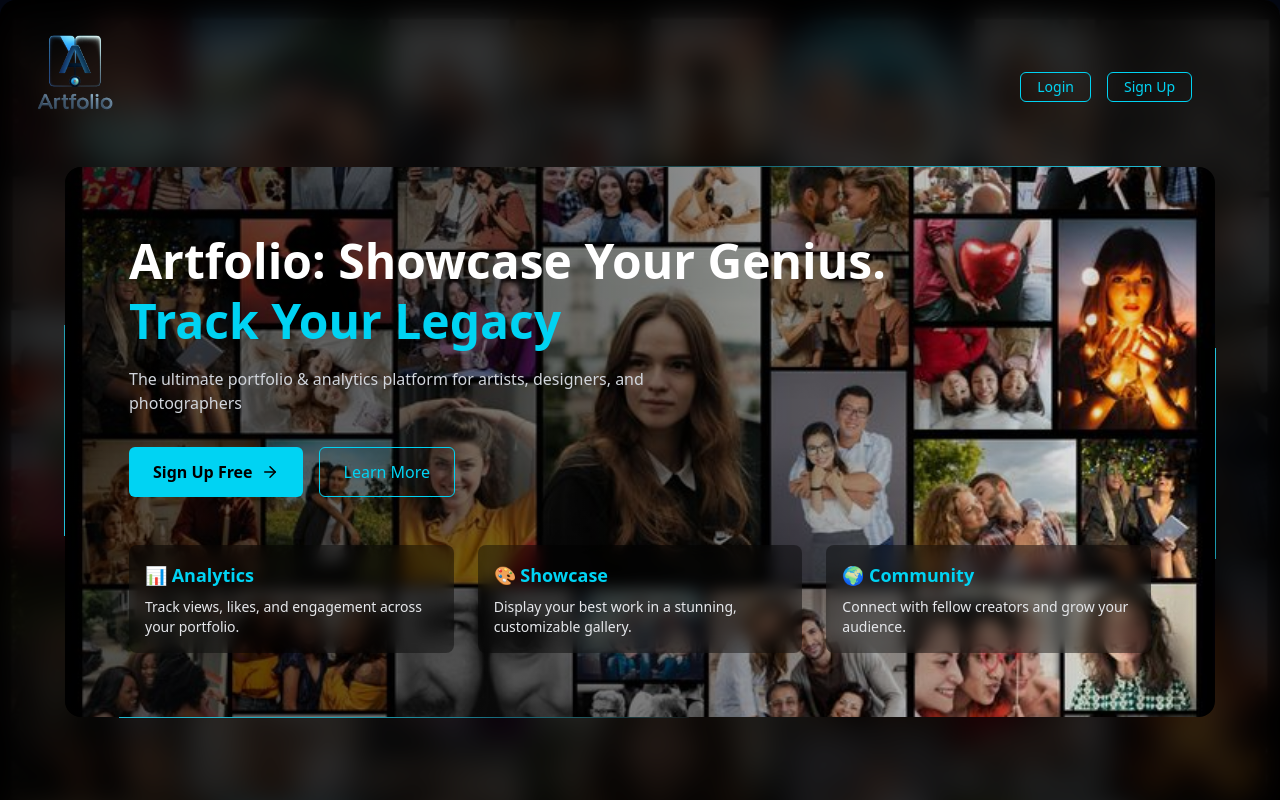
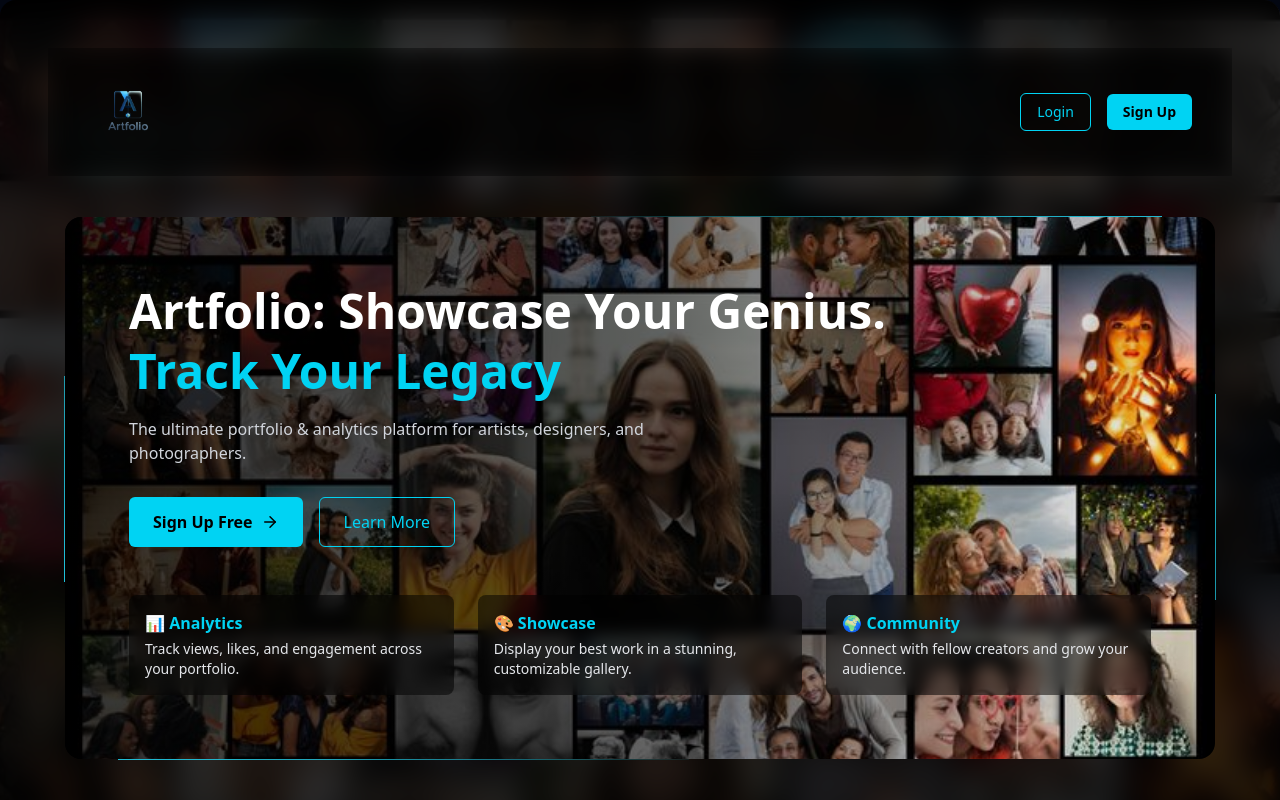
Before and after one commit to nerokome/Artfolio, a Next.js app: page / in a window 1280 px wide. Shown: the top 800 px of the page. Built offline with nearby package versions, Linux system fonts and the light colour scheme.

Commit message:
top blue covering

```diff
--- a/app/components/Features.tsx
+++ b/app/components/Features.tsx
@@ -39,7 +39,7 @@ const Features = () => {
   ];
 
   return (
-    <section className="mx-auto mt-20 max-w-6xl px-6">
+    <section className="mx-auto mt-20 max-w-6xl ">
       {/* Section Heading */}
       <div className="text-center mb-12">
         <h2 className="text-3xl sm:text-4xl font-bold text-white">
@@ -60,7 +60,7 @@ const Features = () => {
             <div className="flex items-center justify-center text-3xl mb-4">
               {f.icon}
             </div>
-            <h3 className="font-semibold text-lg text-white">{f.title}</h3>
+            <h3 className="font-semibold text-sm sm:text-lg text-white">{f.title}</h3>
             <p className="mt-2 text-sm text-gray-300">{f.description}</p>
           </div>
         ))}
--- a/app/components/Hero.tsx
+++ b/app/components/Hero.tsx
@@ -1,56 +1,63 @@
 import React from "react";
-import { ArrowRight } from "lucide-react"; // optional icon library
+import { ArrowRight } from "lucide-react";
 
 const Hero = () => {
   return (
-    <section className="relative mx-auto mt-10 max-w-6xl rounded-2xl p-[1px] animated-border">
+    <section className="relative mx-auto mt-6 sm:mt-10 max-w-6xl rounded-2xl p-[1px] animated-border">
       <div
-        className="relative z-30 rounded-2xl overflow-hidden"
+        className="relative z-30 overflow-hidden rounded-2xl"
         style={{
           backgroundImage: "url('/fotos.jpg')",
           backgroundSize: "cover",
           backgroundPosition: "center",
         }}
       >
-        {/* Overlay */}
-        <div className="absolute inset-0 bg-gradient-to-r from-black/70 via-black/50 to-transparent" />
 
-        {/* Content */}
-        <div className="relative z-10 p-12 sm:p-16 text-center sm:text-left">
-          <h2 className="text-4xl sm:text-5xl font-extrabold leading-tight text-white animate-fadeIn">
-            Artfolio: Showcase Your Genius. <br />
+        <div className="absolute inset-0 bg-gradient-to-b sm:bg-gradient-to-r from-black/80 via-black/60 to-transparent" />
+        <div className="relative z-10 px-6 py-10 sm:p-16 text-center sm:text-left">
+          <h2 className="text-3xl sm:text-5xl font-extrabold leading-tight text-white animate-fadeIn">
+            Artfolio: Showcase Your Genius.
+            <br />
             <span className="text-cyan-400">Track Your Legacy</span>
           </h2>
 
-          <p className="mt-4 max-w-xl text-gray-300 animate-slideUp">
+          <p className="mt-4 mx-auto sm:mx-0 max-w-md sm:max-w-xl text-sm sm:text-base text-gray-300 animate-slideUp">
             The ultimate portfolio & analytics platform for artists, designers,
-            and photographers
+            and photographers.
           </p>
 
-          {/* CTA Buttons */}
-          <div className="mt-8 flex flex-col sm:flex-row gap-4 justify-center sm:justify-start">
-            <button className="rounded-md bg-cyan-400 px-6 py-3 text-black font-semibold hover:bg-cyan-300 transition flex items-center gap-2">
+
+          <div className="mt-6 sm:mt-8 flex flex-col sm:flex-row gap-4 justify-center sm:justify-start">
+            <button className="w-full sm:w-auto rounded-md bg-cyan-400 px-6 py-3 text-black font-semibold hover:bg-cyan-300 transition flex items-center justify-center gap-2">
               Sign Up Free <ArrowRight size={18} />
             </button>
 
-            <button className="rounded-md border border-cyan-400 px-6 py-3 text-cyan-400 hover:bg-cyan-400 hover:text-black transition">
+            <button className="w-full sm:w-auto rounded-md border border-cyan-400 px-6 py-3 text-cyan-400 hover:bg-cyan-400 hover:text-black transition">
               Learn More
             </button>
           </div>
 
-          {/* Feature Highlights */}
-          <div className="mt-12 grid grid-cols-1 sm:grid-cols-3 gap-6 text-gray-200">
-            <div className="p-4 rounded-lg bg-black/40 backdrop-blur-sm hover:bg-black/60 transition">
-              <h3 className="text-lg font-semibold text-cyan-400">📊 Analytics</h3>
-              <p className="text-sm mt-2">Track views, likes, and engagement across your portfolio.</p>
+
+          <div className="mt-10 sm:mt-12 grid grid-cols-1 sm:grid-cols-3 gap-4 sm:gap-6 text-gray-200">
+            <div className="p-4 rounded-lg bg-black/50 backdrop-blur-sm hover:bg-black/60 transition">
+              <h3 className="text-base font-semibold text-cyan-400">📊 Analytics</h3>
+              <p className="text-sm mt-1">
+                Track views, likes, and engagement across your portfolio.
+              </p>
             </div>
-            <div className="p-4 rounded-lg bg-black/40 backdrop-blur-sm hover:bg-black/60 transition">
-              <h3 className="text-lg font-semibold text-cyan-400">🎨 Showcase</h3>
-              <p className="text-sm mt-2">Display your best work in a stunning, customizable gallery.</p>
+
+            <div className="p-4 rounded-lg bg-black/50 backdrop-blur-sm hover:bg-black/60 transition">
+              <h3 className="text-base font-semibold text-cyan-400">🎨 Showcase</h3>
+              <p className="text-sm mt-1">
+                Display your best work in a stunning, customizable gallery.
+              </p>
             </div>
-            <div className="p-4 rounded-lg bg-black/40 backdrop-blur-sm hover:bg-black/60 transition">
-              <h3 className="text-lg font-semibold text-cyan-400">🌍 Community</h3>
-              <p className="text-sm mt-2">Connect with fellow creators and grow your audience.</p>
+
+            <div className="p-4 rounded-lg bg-black/50 backdrop-blur-sm hover:bg-black/60 transition">
+              <h3 className="text-base font-semibold text-cyan-400">🌍 Community</h3>
+              <p className="text-sm mt-1">
+                Connect with fellow creators and grow your audience.
+              </p>
             </div>
           </div>
         </div>
--- a/app/components/Navbar.tsx
+++ b/app/components/Navbar.tsx
@@ -1,33 +1,73 @@
+"use client";
+
+import { useState } from "react";
 import Link from "next/link";
 import Image from "next/image";
+import { Menu, X } from "lucide-react";
 
 export function Navbar() {
+  const [open, setOpen] = useState(false);
+
   return (
-    <nav className="flex items-center justify-between px-10 py-6">
-       <Link href="/">
-      <div className="fixed top-0 left-0 z-50">
+    <nav className=" w-full backdrop-blur-md">
+      <div className="mx-auto flex w-full items-center justify-between px-4 py-3 sm:px-10 sm:py-6">
+        <Link href="/" className="flex items-center">
           <Image
             src="/rarrr.png"
             alt="Artfolio Logo"
-          width={150}
-          height={150}
+            width={120}
+            height={120}
             priority
+            className="h-10 w-auto sm:h-20"
           />
-      </div>
         </Link>
 
-      <div className="flex items-center gap-4 text-sm text-gray-300">
+        <div className="hidden sm:flex items-center gap-4 text-sm">
           <Link href="/auth/login">
-          <button className="rounded-md border border-cyan-400 px-4 py-1 text-cyan-400 hover:bg-cyan-400 hover:text-black transition">
+            <button className="rounded-md border border-cyan-400 px-4 py-2 text-cyan-400 transition hover:bg-cyan-400 hover:text-black">
               Login
             </button>
           </Link>
+
           <Link href="/auth/signup">
-          <button className="rounded-md border border-cyan-400 px-4 py-1 text-cyan-400 hover:bg-cyan-400 hover:text-black transition">
+            <button className="rounded-md bg-cyan-400 px-4 py-2 font-semibold text-black transition hover:bg-cyan-300">
               Sign Up
             </button>
           </Link>
         </div>
+
+        {/* Mobile Hamburger */}
+        <button
+          onClick={() => setOpen(!open)}
+          className="sm:hidden text-cyan-400"
+          aria-label="Toggle menu"
+        >
+          {open ? <X size={28} /> : <Menu size={28} />}
+        </button>
+      </div>
+
+      {/* Mobile Menu */}
+      {open && (
+        <div className="sm:hidden border-t border-white/10 bg-black/90 backdrop-blur-md">
+          <div className="flex flex-col gap-4 px-6 py-6">
+            <Link
+              href="/auth/login"
+              onClick={() => setOpen(false)}
+              className="rounded-md border border-cyan-400 py-3 text-center text-cyan-400 transition hover:bg-cyan-400 hover:text-black"
+            >
+              Login
+            </Link>
+
+            <Link
+              href="/auth/signup"
+              onClick={() => setOpen(false)}
+              className="rounded-md bg-cyan-400 py-3 text-center font-semibold text-black transition hover:bg-cyan-300"
+            >
+              Sign Up
+            </Link>
+          </div>
+        </div>
+      )}
     </nav>
   );
 }
--- a/app/dashboard/analyticsdash/page.tsx
+++ b/app/dashboard/analyticsdash/page.tsx
@@ -14,7 +14,7 @@ import {
 } from 'chart.js';
 import { Line, Doughnut } from 'react-chartjs-2';
 
-// Register chart components
+
 ChartJS.register(
   CategoryScale,
   LinearScale,
```
Lines whose indentation alone changed are shown as unchanged.
